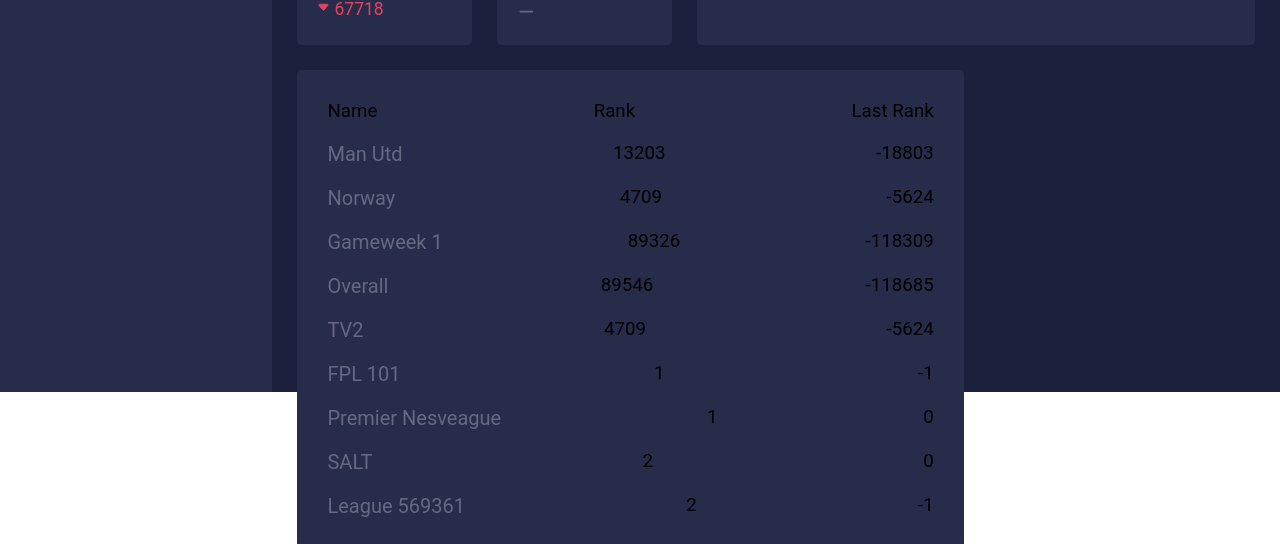
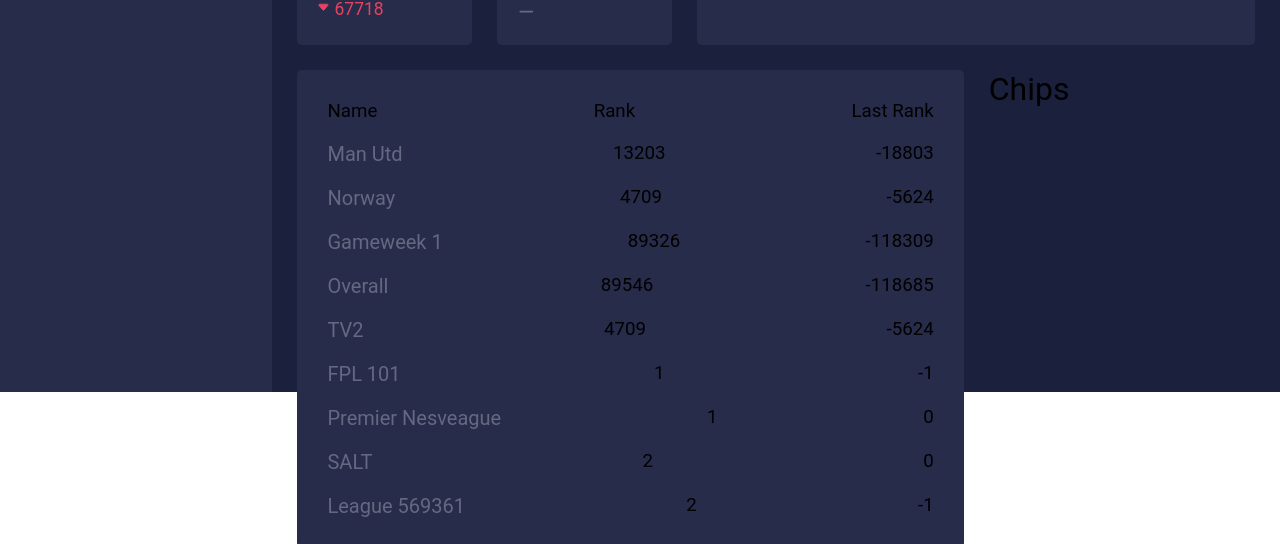
Before and after one commit to nesadrian/fpl-analysis-tool, a Vue app: page / in a window 1280 px wide. Shown: the part 408-952 px from the top of the page. Built offline with nearby package versions, Linux system fonts and the light colour scheme; no server answers.

Commit message:
Add chips component

```diff
--- /dev/null
+++ b/src/components/Chips.vue
@@ -0,0 +1,9 @@
+<template>
+  <h1> Chips </h1>
+</template>
+
+<script>
+export default {
+
+}
+</script>
--- a/src/pages/HomePage.vue
+++ b/src/pages/HomePage.vue
@@ -21,6 +21,7 @@
       <LineChart :chartSeries="this.dataManagerGameweekPointsChart.series" :chartOptions="this.dataManagerGameweekPointsChart.chartOptions"/>
     </template>
     <Leagues :leagues="this.dataClassicLeagues"/>
+    <Chips />
   </main>
 </template>
 
@@ -29,6 +30,7 @@
 import LineChart from '../components/LineChart'
 import Title from '../components/Title'
 import Leagues from '../components/Leagues'
+import Chips from '../components/Chips'
 import MoonLoader from 'vue-spinner/src/MoonLoader.vue'
 import { getChartData, sortLeaguesPrivate } from '../helpers'
 
@@ -45,6 +47,7 @@
     Card,
     MoonLoader,
     Leagues,
+    Chips,
     LineChart
   },
   props: {
```
